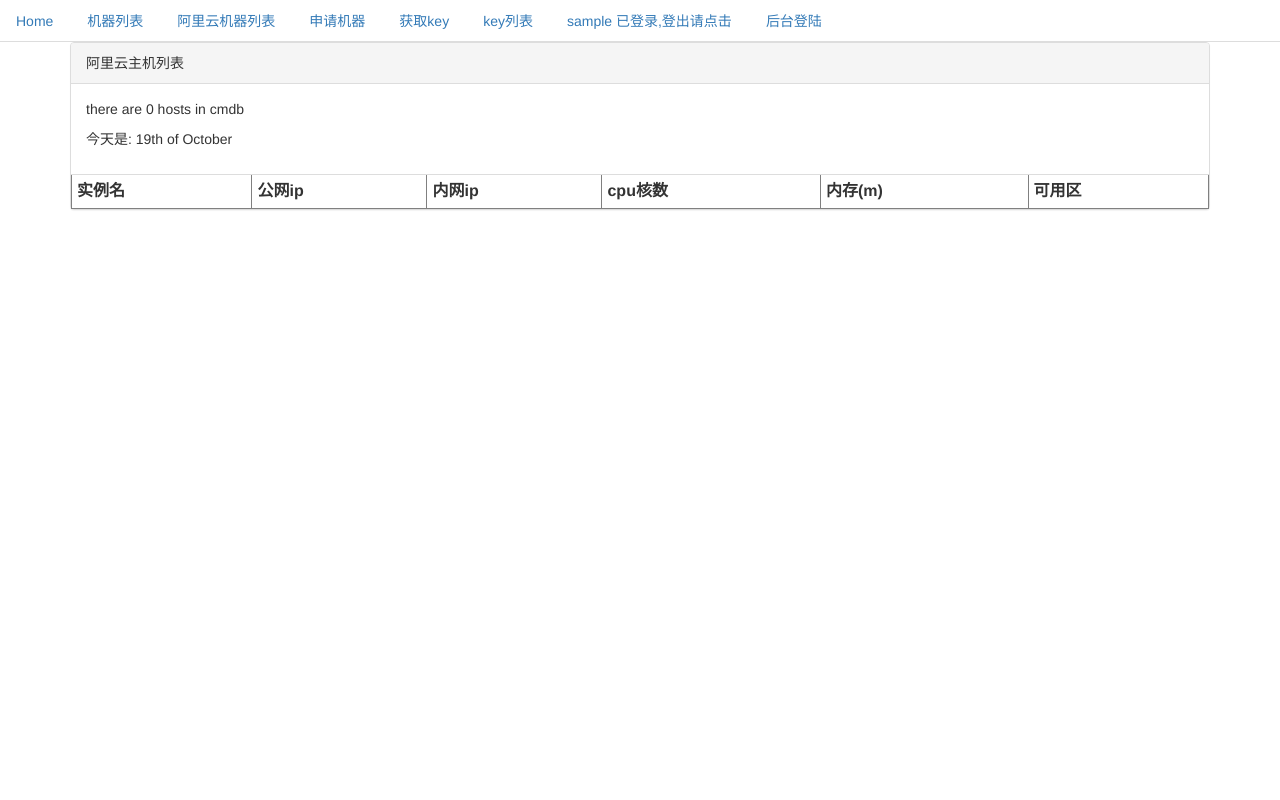
After one commit to gqdw/zm_cmdb, a Django app: page /main/alilist/ in a window 1280 px wide. The commit adds this page. Run offline with Django 3.2, Linux system fonts and the light colour scheme; the visitor is signed in with stand-in values (Sample User, id 1); data that the repository does not hold is empty; parts of the project's set-up code (start-up, migrations or seed data) failed here and were passed over; some libraries are stand-ins or nearby versions.

Commit message:
Changes to be committed: 	new file:   main/templates/alilist.html 	modified:   main/templates/nav.html 	modified:   main/urls.py 	modified:   main/views.py 	add alihostlist template and view

```diff
--- /dev/null
+++ b/zm_cmdb/main/templates/alilist.html
@@ -0,0 +1,42 @@
+{% load bootstrap3 %}
+{% bootstrap_css %}
+
+{% bootstrap_javascript %}
+{% bootstrap_messages %}
+<html>
+
+{% include "nav.html" %}
+
+<body>
+
+<div class="container">
+<div class="panel panel-default">
+<div class="panel-heading">阿里云主机列表</div>
+<div class="panel-body">
+	<p>there are {{ hosts|length }} hosts in cmdb </p>
+	<p>今天是:  {% now "jS \o\f F" %}</p>
+</div>
+<table border="1" class="table table-condensed">
+<tr>
+<th>实例名</th>
+<th>公网ip</th>
+<th>内网ip</th>
+<th>cpu核数</th>
+<th>内存(m)</th>
+<th>可用区</th>
+</tr>
+{% for host in hosts %}
+        <tr>
+                <th>{{ host.InstanceName }} </th>
+                <th>{{ host.PublicIpAddress }} </th>
+                <th>{{ host.InnerIpAddress }} </th>
+                <th>{{ host.Cpu }} </th>
+                <th>{{ host.Memory }} </th>
+                <th>{{ host.ZoneId }} </th>
+        </tr>
+{% endfor %}
+</table>
+
+</body>
+</div>
+</html>
--- a/zm_cmdb/main/templates/nav.html
+++ b/zm_cmdb/main/templates/nav.html
@@ -1,6 +1,7 @@
 <ul class="nav nav-tabs">
   <li role="presentation"><a href="/">Home</a></li>
   <li role="presentation"><a href="/main/list">机器列表</a></li>
+  <li role="presentation"><a href="/main/alilist">阿里云机器列表</a></li>
   <li role="presentation"><a href="/main/apply">申请机器</a></li>
    <li role="presentation"><a href="/main/getkeys">获取key</a></li>
    <li role="presentation"><a href="/main/keylist">key列表</a></li>
--- a/zm_cmdb/main/urls.py
+++ b/zm_cmdb/main/urls.py
@@ -5,7 +5,8 @@ from . import views
 urlpatterns = [
 	url(r'^$', views.index, name='index'),
 	url(r'^list/', views.list_host, name='list_host'),
-	url(r'^import', views.import_data, name='import_data'),
+	# url(r'^import', views.import_data, name='import_data'),
+	url(r'^alilist/', views.alilist_host, name='alilist_host'),
 	url(r'^out/', views.output_data, name='output_data'),
 	url(r'^zabbix', views.ismonitor, name='ismonitor'),
 	url(r'^apply', views.apply, name='apply'),
--- a/zm_cmdb/main/views.py
+++ b/zm_cmdb/main/views.py
@@ -1,7 +1,7 @@
 # coding: utf-8
 from django.shortcuts import render
 from django.http import HttpResponse, HttpResponseRedirect
-from .models import Host, PublicKey
+from .models import Host, PublicKey, aliHost
 import csv
 from .zabbix import Zabbix
 from datetime import datetime
@@ -36,6 +36,12 @@ def index(request):
 def list_host(request):
 	hosts = Host.objects.all()
 	return render(request, 'list.html', {'hosts': hosts})
+
+
+@login_required(login_url='/main/login/')
+def alilist_host(request):
+	hosts = aliHost.objects.all()
+	return render(request, 'alilist.html', {'hosts': hosts})
 
 
 @login_required(login_url='/main/login/')
```
